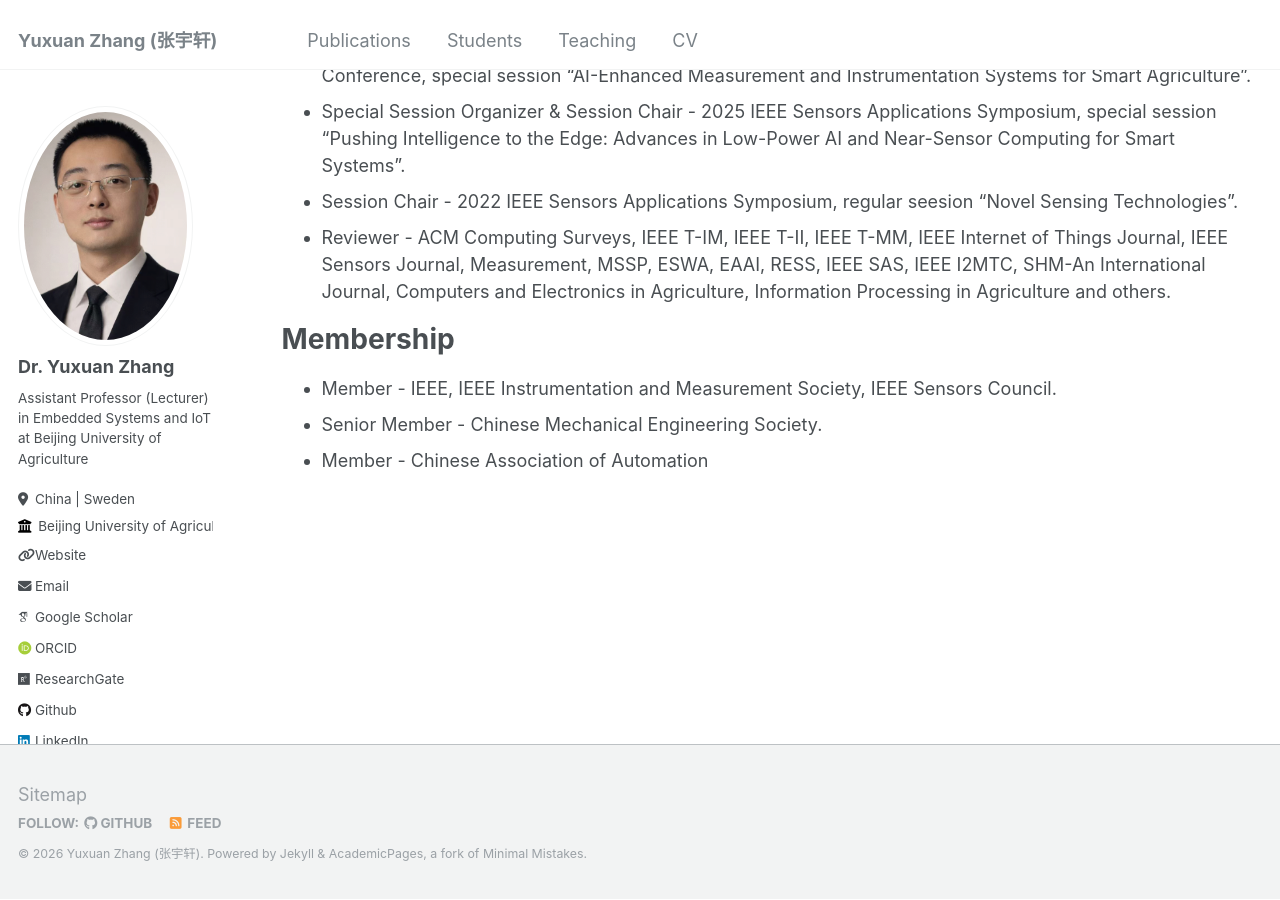
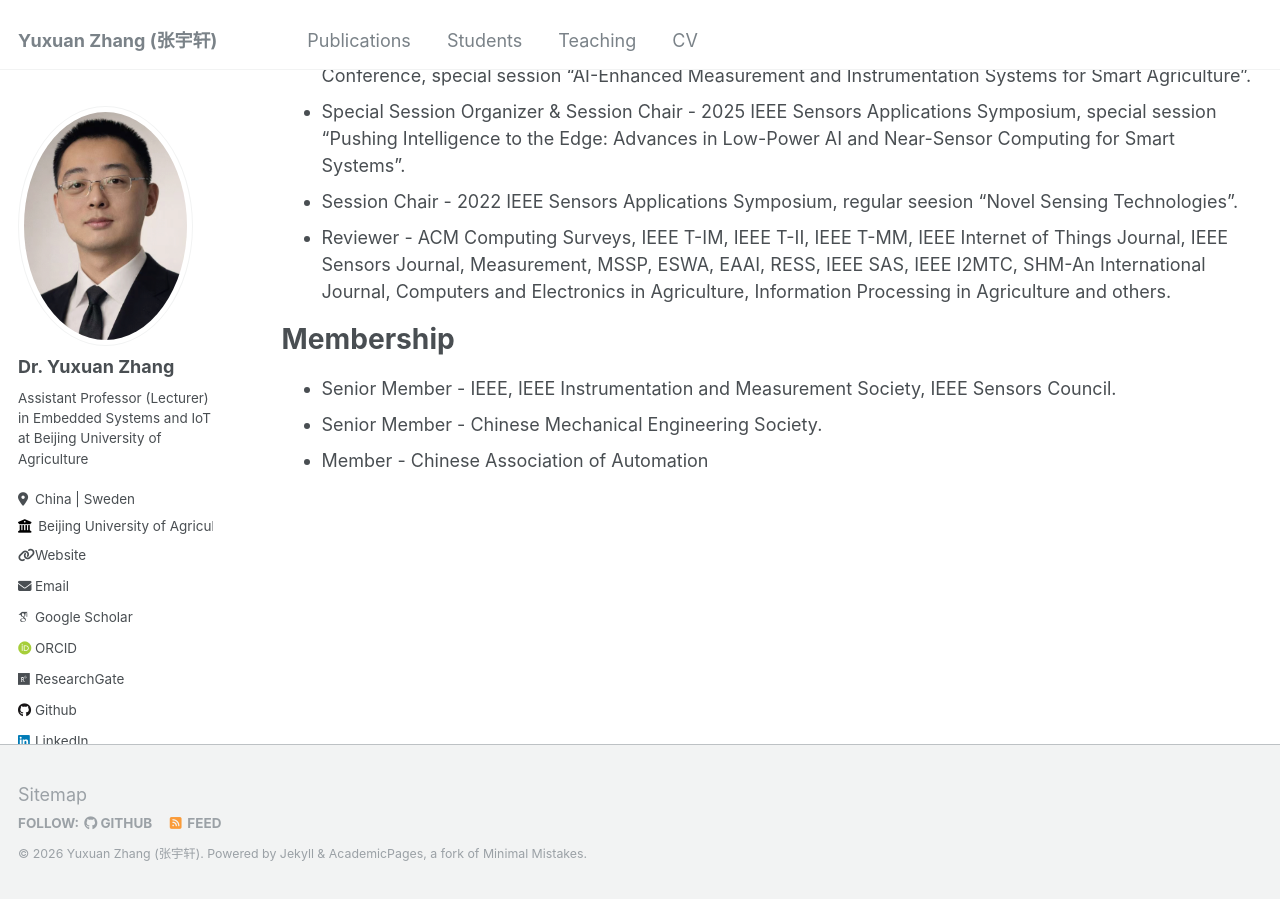
Before and after one commit to YuxuanZhang-96/YuxuanZhang-96.github.io, a Jekyll site: the page built from _pages/cv.md, in a window 1280 px wide and 900 px high, scrolled down 1034 px. Built offline with Jekyll 4.4.1, drawn with Linux system fonts in a browser that asks for light colours; some web fonts are replaced.

Commit message:
Update cv.md

```diff
--- a/_pages/cv.md
+++ b/_pages/cv.md
@@ -48,6 +48,6 @@ Service and Leadership
 
 Membership
 ======
-* Member                                    - IEEE, IEEE Instrumentation and Measurement Society, IEEE Sensors Council.
+* Senior Member                             - IEEE, IEEE Instrumentation and Measurement Society, IEEE Sensors Council.
 * Senior Member                             - Chinese Mechanical Engineering Society.
 * Member                                    - Chinese Association of Automation
```
